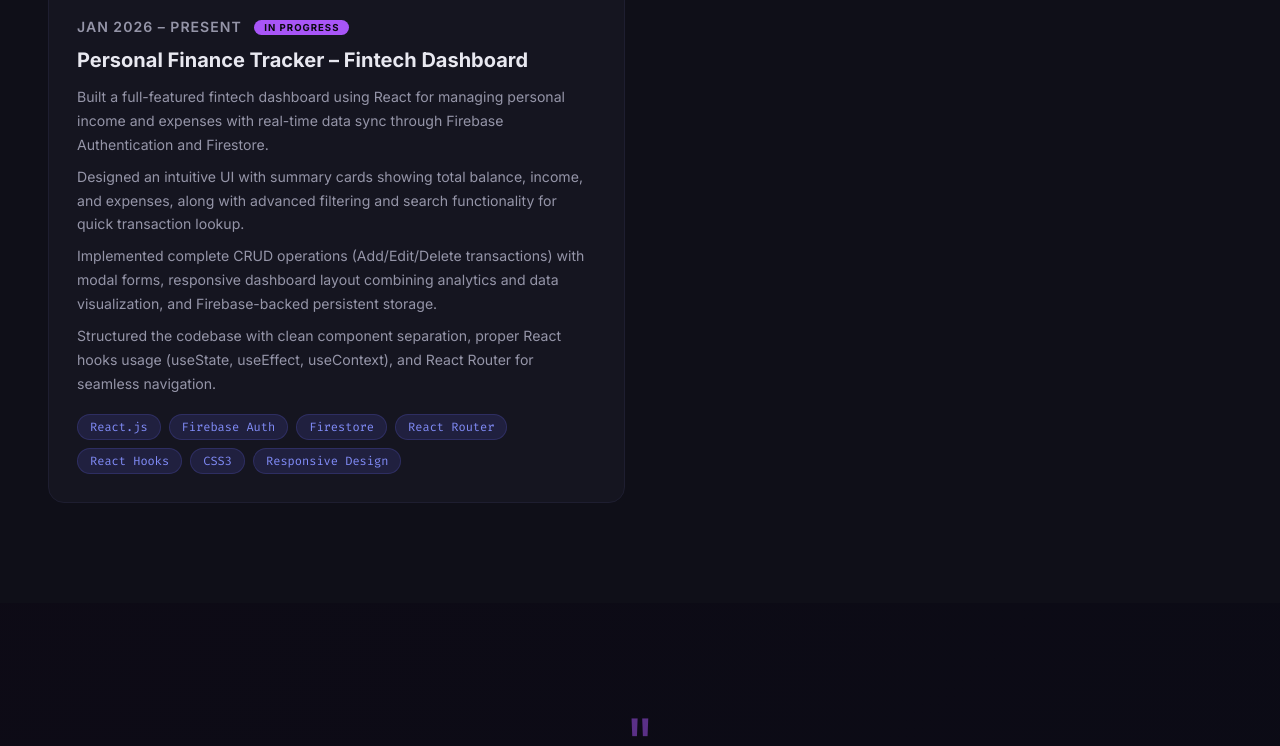
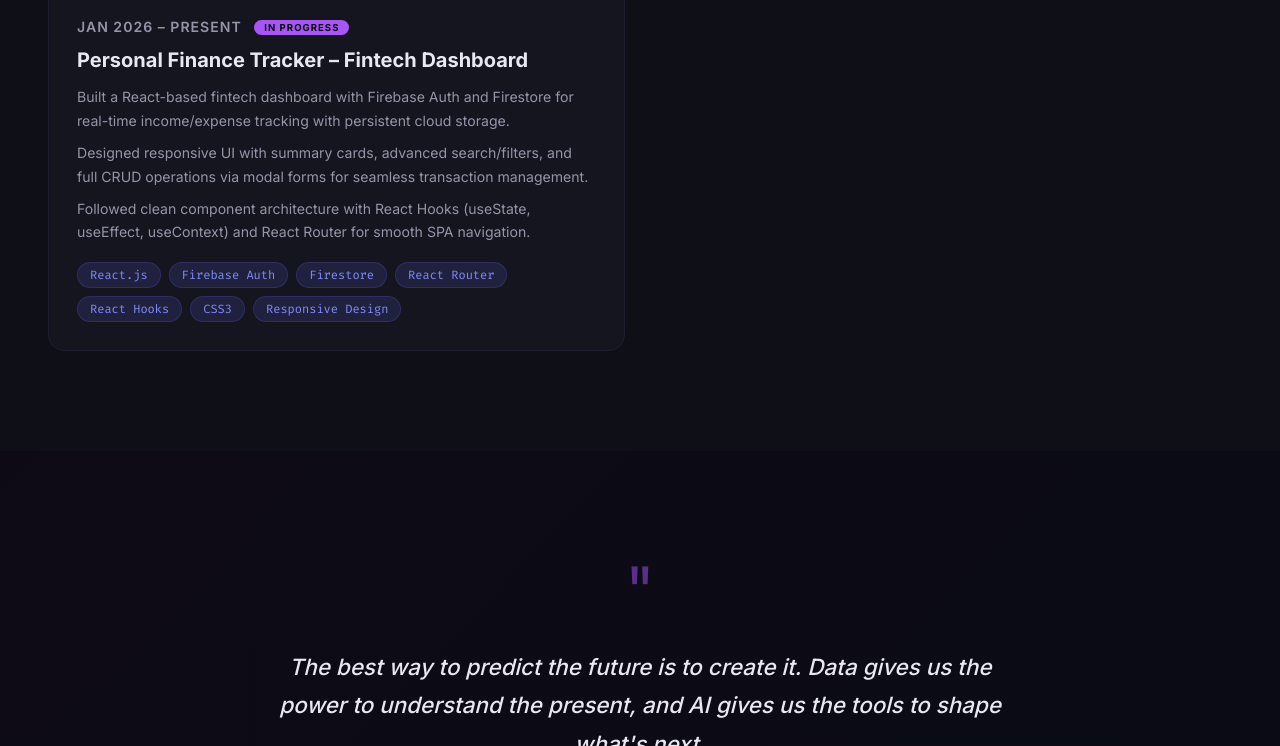
Before and after one commit to pushpendra592/Portfolio-final, a plain HTML site: page index.html in a window 1280 px wide. Shown: the part 4215-4961 px from the top of the page. Drawn offline with nearby package versions, Linux system fonts and the light colour scheme.

Commit message:
Update index.html

```diff
--- a/index.html
+++ b/index.html
@@ -3146,17 +3146,15 @@
                     <div class="project-card-header">
                         <div class="project-icon"><i class="fas fa-wallet"></i></div>
                         <div class="project-links">
-                            <a href="https://github.com/pushpendra592" target="_blank" aria-label="GitHub"><i class="fab fa-github"></i></a>
-                            <a href="#" target="_blank" aria-label="Live Demo"><i class="fas fa-external-link-alt"></i></a>
+                            <a href="https://github.com/pushpendra592/Personal-Finance-Tracker" target="_blank" aria-label="GitHub"><i class="fab fa-github"></i></a>
                         </div>
                     </div>
                     <div class="project-card-body">
                         <p class="project-date">Jan 2026 – Present <span style="background:var(--accent);color:var(--bg-primary);padding:2px 10px;border-radius:50px;font-size:.6rem;margin-left:8px;font-weight:700;vertical-align:middle;">IN PROGRESS</span></p>
                         <h3>Personal Finance Tracker – Fintech Dashboard</h3>
-                        <p>Built a full-featured fintech dashboard using React for managing personal income and expenses with real-time data sync through Firebase Authentication and Firestore.</p>
-                        <p>Designed an intuitive UI with summary cards showing total balance, income, and expenses, along with advanced filtering and search functionality for quick transaction lookup.</p>
-                        <p>Implemented complete CRUD operations (Add/Edit/Delete transactions) with modal forms, responsive dashboard layout combining analytics and data visualization, and Firebase-backed persistent storage.</p>
-                        <p>Structured the codebase with clean component separation, proper React hooks usage (useState, useEffect, useContext), and React Router for seamless navigation.</p>
+                        <p>Built a React-based fintech dashboard with Firebase Auth and Firestore for real-time income/expense tracking with persistent cloud storage.</p>
+                        <p>Designed responsive UI with summary cards, advanced search/filters, and full CRUD operations via modal forms for seamless transaction management.</p>
+                        <p>Followed clean component architecture with React Hooks (useState, useEffect, useContext) and React Router for smooth SPA navigation.</p>
                         <div class="project-tech">
                             <span>React.js</span>
                             <span>Firebase Auth</span>
```
